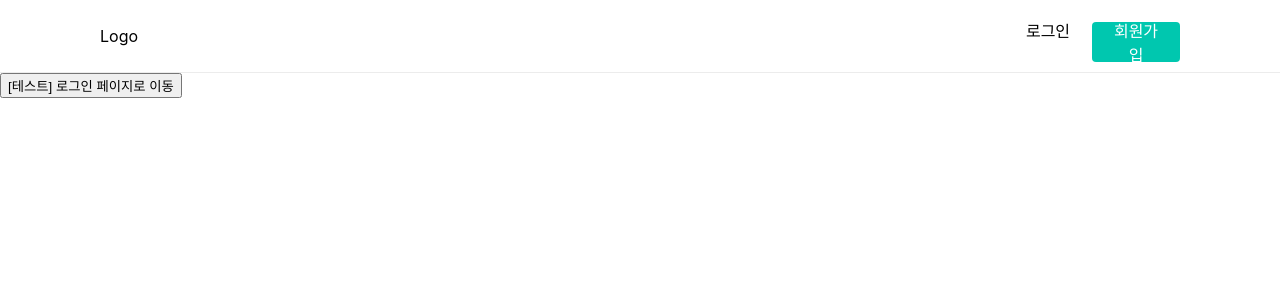
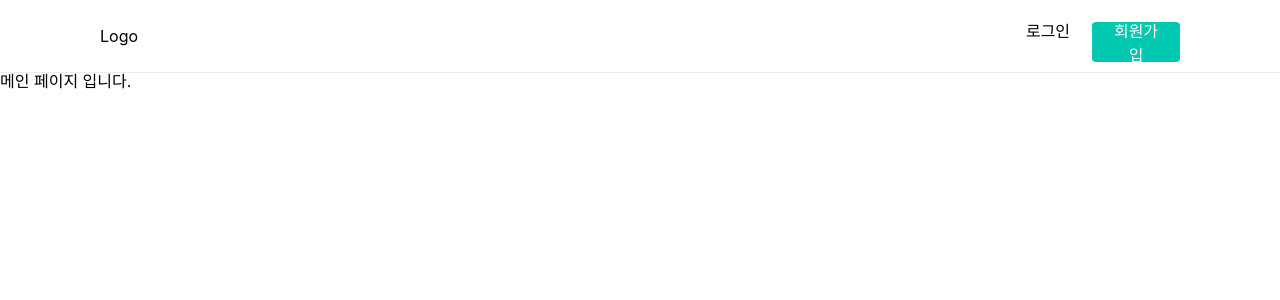
Before and after one commit to Sassy-Project/front-mbti-chat, a React (Create React App) app: page / in a window 1280 px wide. Shown: the top 300 px of the page. Built offline with nearby package versions, Linux system fonts and the light colour scheme.

Commit message:
docs: Delete test button

```diff
--- a/src/pages/MainPage/index.tsx
+++ b/src/pages/MainPage/index.tsx
@@ -1,16 +1,7 @@
 import './style.scss';
-import { useNavigate } from 'react-router-dom';
 
 const MainPage = () => {
-  const navigate = useNavigate(); // test
-
-  return (
-    <div className='MainPage'>
-      <button type='button' onClick={() => navigate('/login')}>
-        [테스트] 로그인 페이지로 이동
-      </button>
-    </div>
-  );
+  return <div className='MainPage'>메인 페이지 입니다.</div>;
 };
 
 export default MainPage;
```
